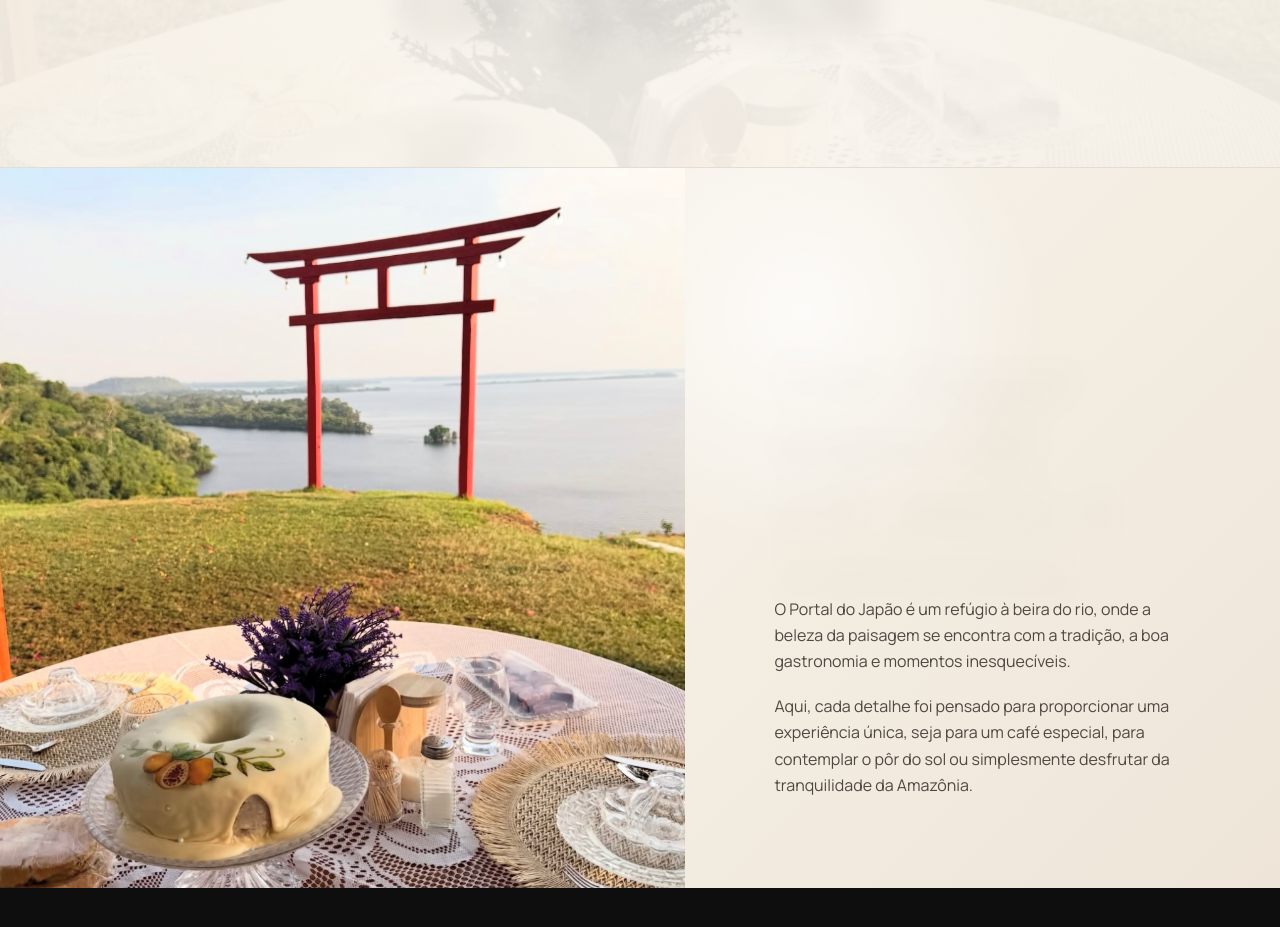
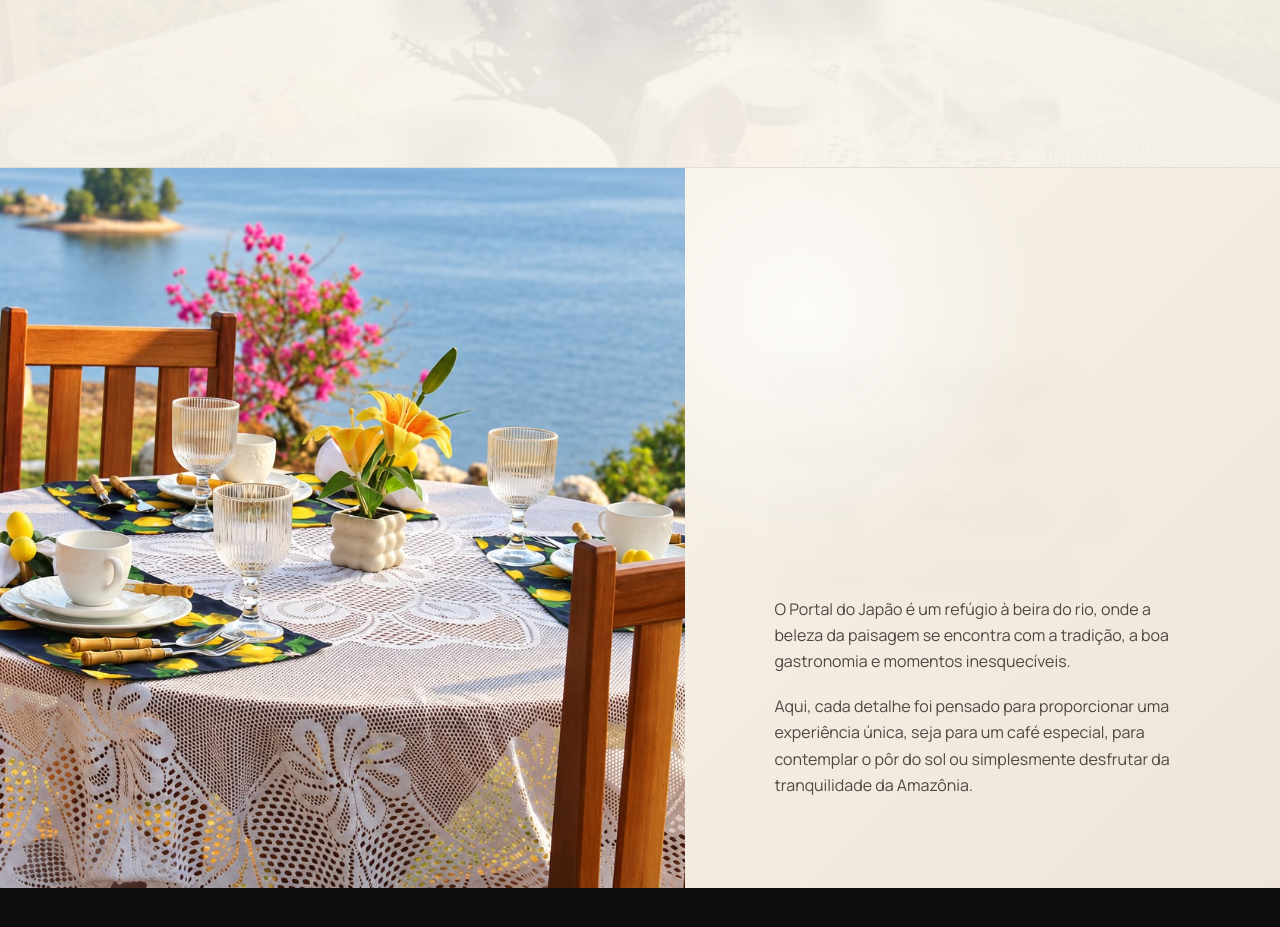
Before and after one commit to Fcondera/portadojpao, a Next.js app: page / in a window 1280 px wide. Shown: the part 1400-2327 px from the top of the page. Built offline with nearby package versions, Linux system fonts and the light colour scheme.

Commit message:
Update about section image

```diff
--- a/app/page.tsx
+++ b/app/page.tsx
@@ -225,7 +225,7 @@ export default function Home() {
 
       <section id="sobre" className="about split-section">
         <div className="split-media" data-parallax>
-          <Image src="/images/cafe-torii-large.jpeg" alt="Mesa de café regional com Torii ao fundo" fill sizes="(max-width: 900px) 100vw, 50vw" />
+          <Image src="/images/img-mesa.jpeg" alt="Mesa de café regional no Portal do Japão" fill sizes="(max-width: 900px) 100vw, 50vw" />
         </div>
         <div className="split-copy paper-texture">
           <h2 className="kinetic-title" data-kinetic>Um lugar especial<br />em meio à natureza</h2>
```
Also changed, not shown: public/images/img-mesa.jpeg (added).
